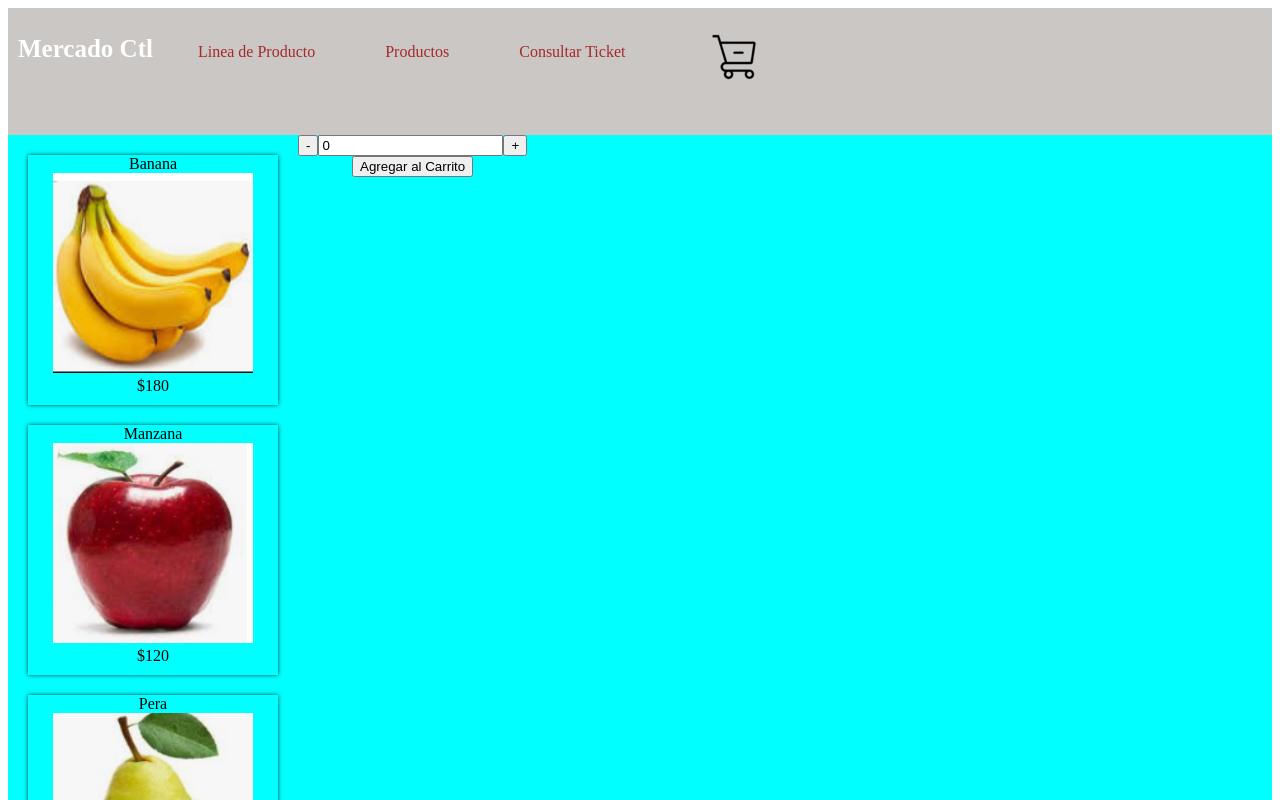
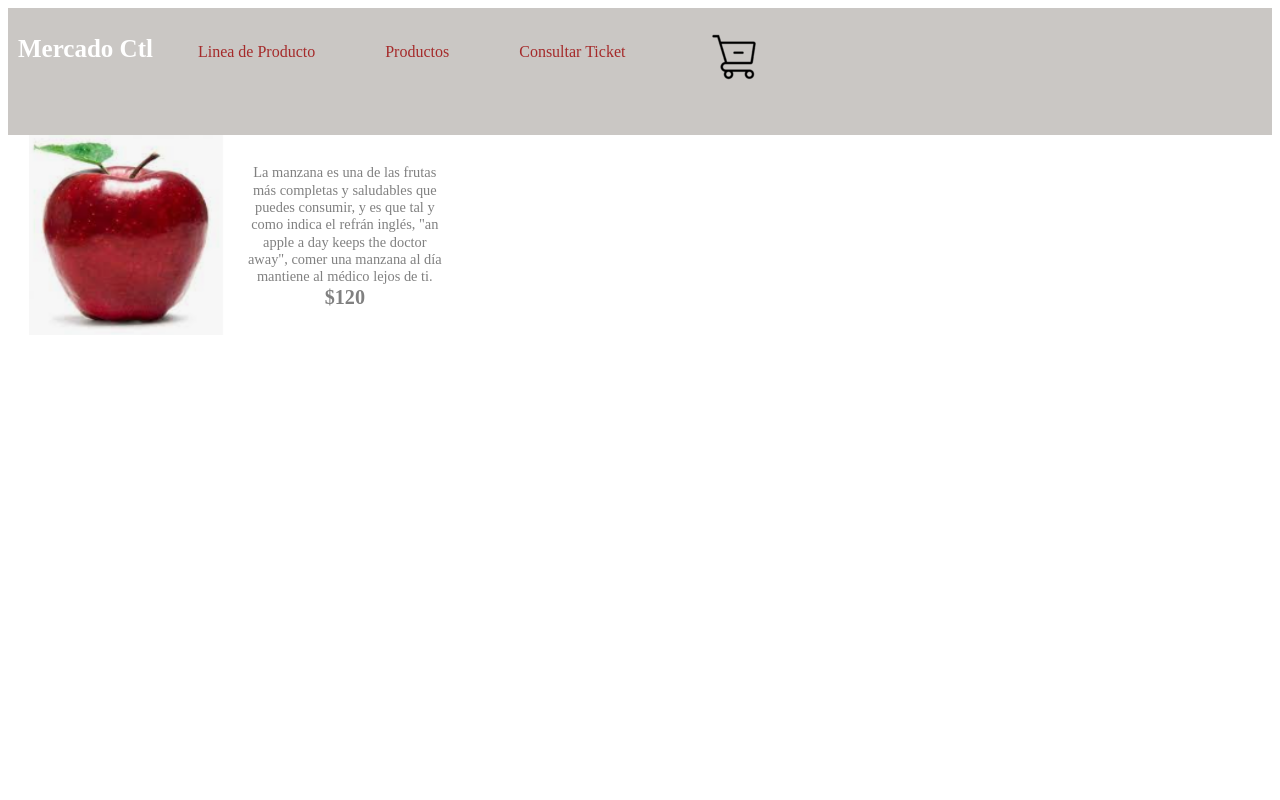
Before and after one commit to damianTest/mercadoCtrl_Tello_Damian, a React (Create React App) app: page / in a window 1280 px wide. Shown: the top 800 px of the page. Built offline with nearby package versions, Linux system fonts and the light colour scheme.

Commit message:
desafio detalle Producto

```diff
--- a/package.json
+++ b/package.json
@@ -6,6 +6,7 @@
     "@testing-library/jest-dom": "^5.16.4",
     "@testing-library/react": "^12.1.4",
     "@testing-library/user-event": "^13.5.0",
+    "axios": "^0.27.1",
     "bootstrap": "^5.1.3",
     "file-loader": "^6.2.0",
     "react": "^18.0.0",
--- a/src/App.js
+++ b/src/App.js
@@ -2,13 +2,14 @@ import logo from './logo.svg';
 import './App.css';
 import NavBar from './components/NavBar/NavBar';
 import ItemListContainer from './components/ItemListContainer/ItemListContainer';
+import ItemDetailContainer from './components/ItemDetailContainer/ItemDetailContainer';
 
 function App() {
   return (
     <div className="App">
       <NavBar/>
-      <ItemListContainer props = 'greeting'/>
-
+       {/* <ItemListContainer props = 'greeting'/> */}
+      <ItemDetailContainer />
     </div>
   );
 }
--- /dev/null
+++ b/src/components/ItemDetail/ItemDetail.css
@@ -0,0 +1,22 @@
+.container-Detail {
+    display: flex;
+    flex-direction: row;
+    align-items: center;
+
+}
+
+.imagen_wrap{
+    float:left;
+    margin:0 1em 0 1.3em;
+    max-width:300px
+}
+.intro{font-size:.9em;
+    line-height:1.2;
+    margin:.5em 0 .5em 0;
+    color:grey;
+    max-width:200px
+}
+.product-price {
+    font-weight: bold;
+    font-size: 140%;
+  }
--- /dev/null
+++ b/src/components/ItemDetail/ItemDetail.jsx
@@ -0,0 +1,17 @@
+import React from 'react';
+import './ItemDetail.css';
+
+function ItemDetail({item})  {
+    console.log(item);
+
+        return (
+            <div className='container-Detail'>
+                <div className='imagen_wrap'><img src={item.imagen} className='producto'/></div>
+
+                <div className='intro' >{item.detalle} <div className='product-price'>{item.precio}</div> </div>
+            </div>
+        );
+
+}
+
+export default ItemDetail;
--- /dev/null
+++ b/src/components/ItemDetailContainer/ItemDetailContainer.jsx
@@ -0,0 +1,45 @@
+import React , { useEffect, useState } from 'react';
+import ItemDetail from '../ItemDetail/ItemDetail';
+import IMAGES from '../ItemList/images';
+
+
+function getItem() {
+
+    const myPromise = new Promise((resolve, reject) => {
+
+    const list = [
+        {idProducto: 1,
+        nombre: 'Manzana',
+        imagen: IMAGES.image2,
+        detalle: 'La manzana es una de las frutas más completas y saludables que puedes consumir, y es que tal y como indica el refrán inglés, "an apple a day keeps the doctor away", comer una manzana al día mantiene al médico lejos de ti.',
+        precio: '$120'}
+        ];
+        setTimeout(() => {
+            resolve(list);
+        }
+        ,2000);
+    }
+    );
+    return myPromise;
+}
+
+const ItemDetailContainer = () =>
+
+ {
+
+    const [list, setList] = useState([]);
+    useEffect(() => {
+        getItem().then(list => setList(list) );
+    }, [])
+
+    return (
+        <div >
+            {list.map((item,i) => <ItemDetail item={item} key={item.idProducto} />)}
+
+        </div>
+    );
+}
+
+export default ItemDetailContainer
+
+;
```
Also changed, not shown: 1 other file (tests, documents, lock files or other folders).
